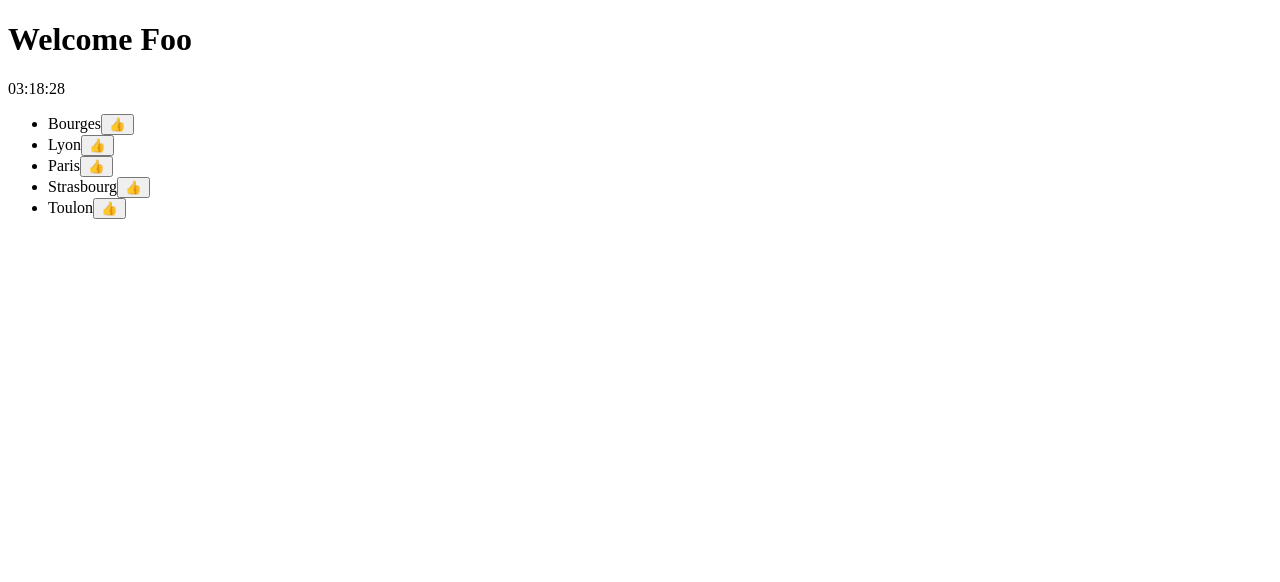
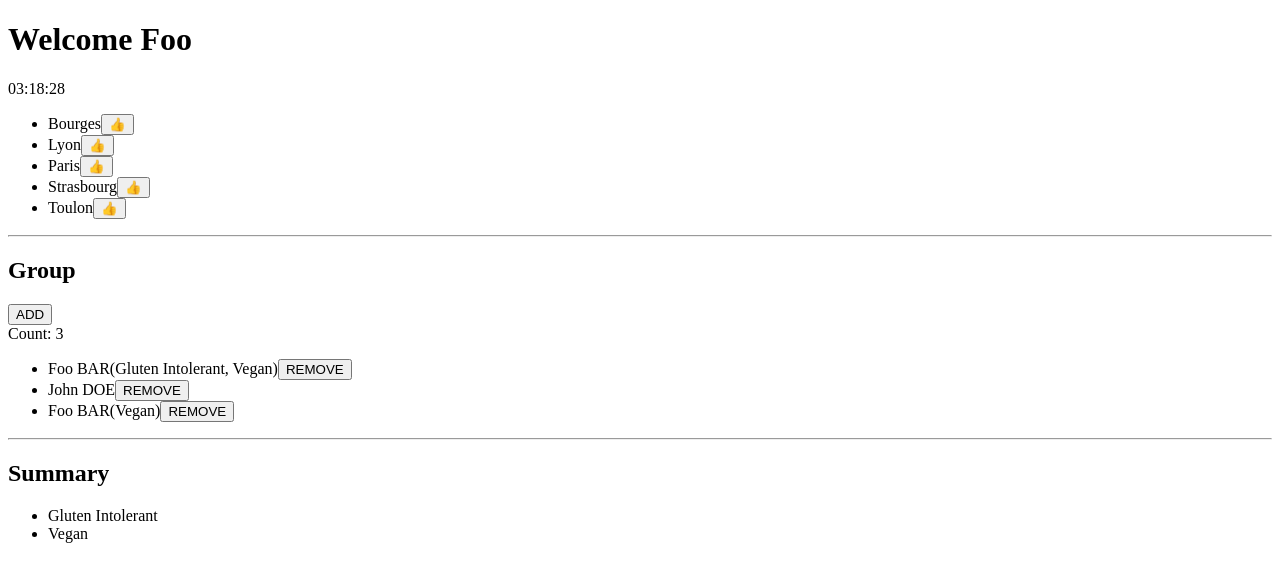
Before and after one commit to wishtack-training/wt-training-angular, an Angular app: page / in a window 1280 px wide. Shown: the top 582 px of the page. Built offline with nearby package versions, Linux system fonts and the light colour scheme.

Commit message:
Added `<wt-group-editor>` skeleton.

```diff
--- a/src/app/app.component.html
+++ b/src/app/app.component.html
@@ -1 +1,3 @@
 <wt-hello></wt-hello>
+<hr>
+<wt-group-editor></wt-group-editor>
--- a/src/app/app.module.ts
+++ b/src/app/app.module.ts
@@ -3,12 +3,14 @@ import { BrowserModule } from '@angular/platform-browser';
 
 import { AppRoutingModule } from './app-routing.module';
 import { AppComponent } from './app.component';
+import { GroupEditorComponent } from './group/group-editor/group-editor.component';
 import { HelloComponent } from './hello/hello.component';
 
 @NgModule({
     declarations: [
         AppComponent,
-        HelloComponent
+        HelloComponent,
+        GroupEditorComponent
     ],
     imports: [
         BrowserModule,
--- /dev/null
+++ b/src/app/group/group-editor/group-editor.component.html
@@ -0,0 +1,35 @@
+<section>
+    <h1>Group</h1>
+
+    <button>ADD</button>
+
+    <div>Count: 3</div>
+
+    <ul>
+        <li>
+            <span>Foo BAR</span>
+            <span>(Gluten Intolerant, Vegan)</span>
+            <button>REMOVE</button>
+        </li>
+        <li>
+            <span>John DOE</span>
+            <button>REMOVE</button>
+        </li>
+        <li>
+            <span>Foo BAR</span>
+            <span>(Vegan)</span>
+            <button>REMOVE</button>
+        </li>
+    </ul>
+
+</section>
+
+<hr>
+
+<section>
+    <h1>Summary</h1>
+    <ul>
+        <li>Gluten Intolerant</li>
+        <li>Vegan</li>
+    </ul>
+</section>
--- /dev/null
+++ b/src/app/group/group-editor/group-editor.component.ts
@@ -0,0 +1,19 @@
+import { Component, OnInit } from '@angular/core';
+import { Group } from '../group';
+
+@Component({
+    selector: 'wt-group-editor',
+    templateUrl: './group-editor.component.html',
+    styleUrls: ['./group-editor.component.scss']
+})
+export class GroupEditorComponent implements OnInit {
+
+    group = new Group();
+
+    constructor() {
+    }
+
+    ngOnInit() {
+    }
+
+}
```
Also changed, not shown: src/app/group/group-editor/group-editor.component.scss (added), 1 other file (tests, documents, lock files or other folders).
